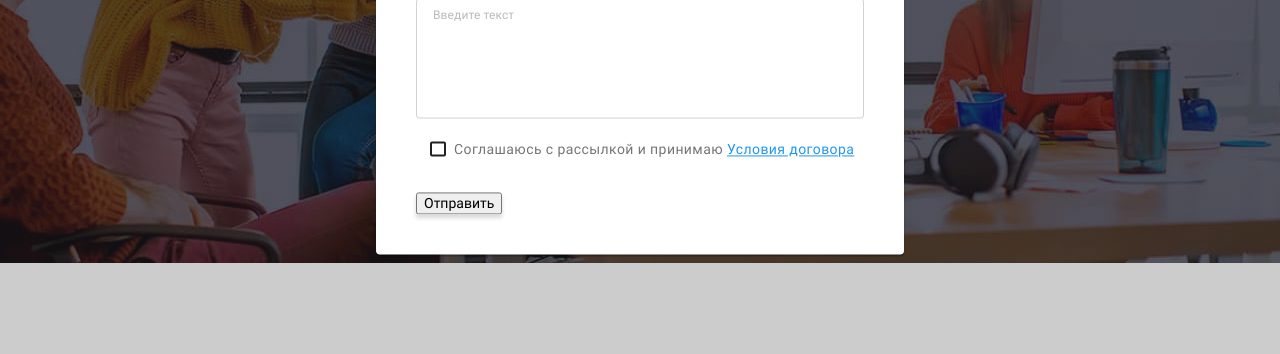
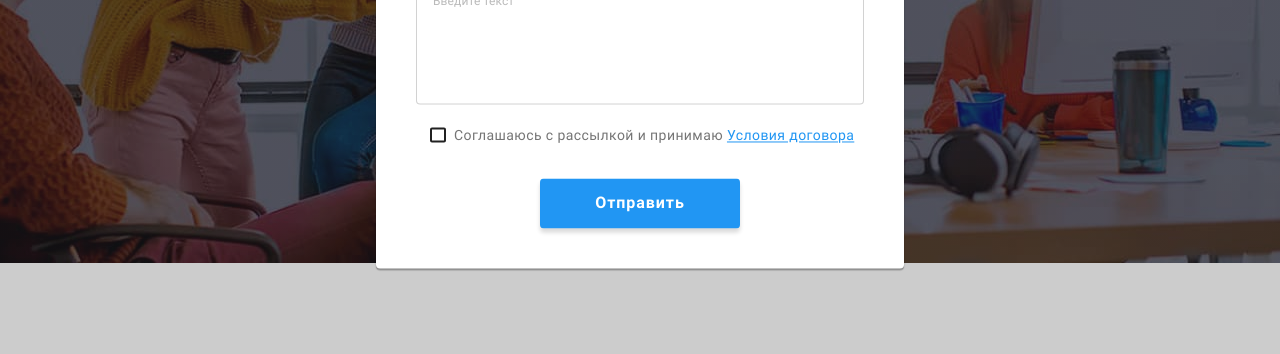
Before and after one commit to Kate-Pinchuk/goit-markup-hw-08, a plain HTML site: page index.html in a window 1280 px wide. Both pictures are taken after a click on the button "Заказать услугу". Shown: the part 422-776 px from the top of the page. Drawn offline with nearby package versions, Linux system fonts and the light colour scheme.

Commit message:
стили кнопки

```diff
--- a/index.html
+++ b/index.html
@@ -539,7 +539,7 @@
                 <span class="agreement">Соглашаюсь с рассылкой и принимаю <a href="">Условия договора</a></span>
             </label>
 
-            <button type="submit" class="primary-button submit-btn">Отправить</button>
+            <button type="submit" class="btn-primary submit-btn">Отправить</button>
             <button class="button-close" data-modal-close>
                 <svg class="icon" width="11" height="11" aria-label="закрыть модальное окно">
                     <use href="./img/icons/sprite.svg#icon-close"></use>
```
